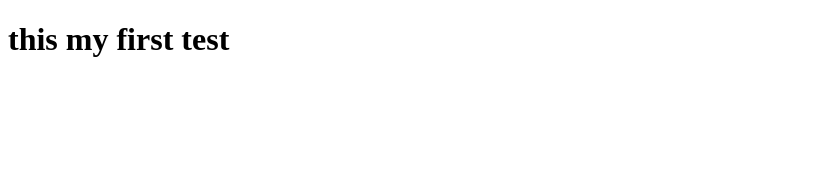
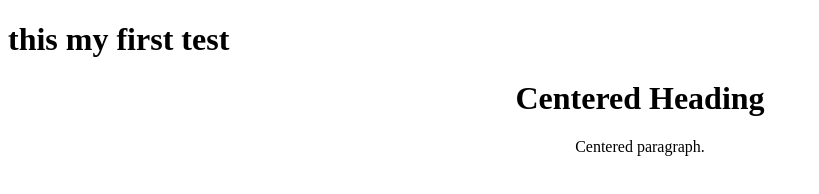
Before and after one commit to khinmarwin087-oss/my-test, a plain HTML site: page index.html in a window 1280 px wide. Shown: the whole page, without its empty margins (0-819 px from the left). Drawn offline with Linux system fonts and the light colour scheme.

Commit message:
Add centered heading and paragraph to index.html
Added centered heading and paragraph to the body.

```diff
--- a/index.html
+++ b/index.html
@@ -2,7 +2,8 @@
 <html>
   <head>
     <body>
-      <h1>this my first test</h1>
+      <h1>this my first test</h1><h1 style="text-align:center;">Centered Heading</h1>
+<p style="text-align:center;">Centered paragraph.</p>
     </body>
   </head>
 </html>
```
